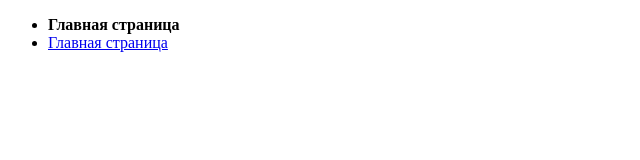
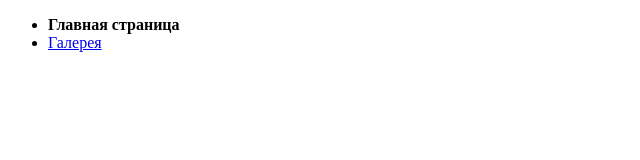
Before and after one commit to Sviat420/Lesson-5-HW, a plain HTML site: page index.html in a window 1280 px wide. Shown: the full height of the page, 0-640 px from the left. Drawn offline with Linux system fonts and the light colour scheme.

Commit message:
edit link of gallery

```diff
--- a/index.html
+++ b/index.html
@@ -10,7 +10,7 @@
 <header>
   <ul>
     <li><b>Главная страница</b></li>
-    <li><a href="/gallery.html">Главная страница</a></li>
+    <li><a href="/gallery.html">Галерея</a></li>
   </ul>
 
 </header>
```
Also changed, not shown: gallery.html (+1 -1 lines), 1 other file.
